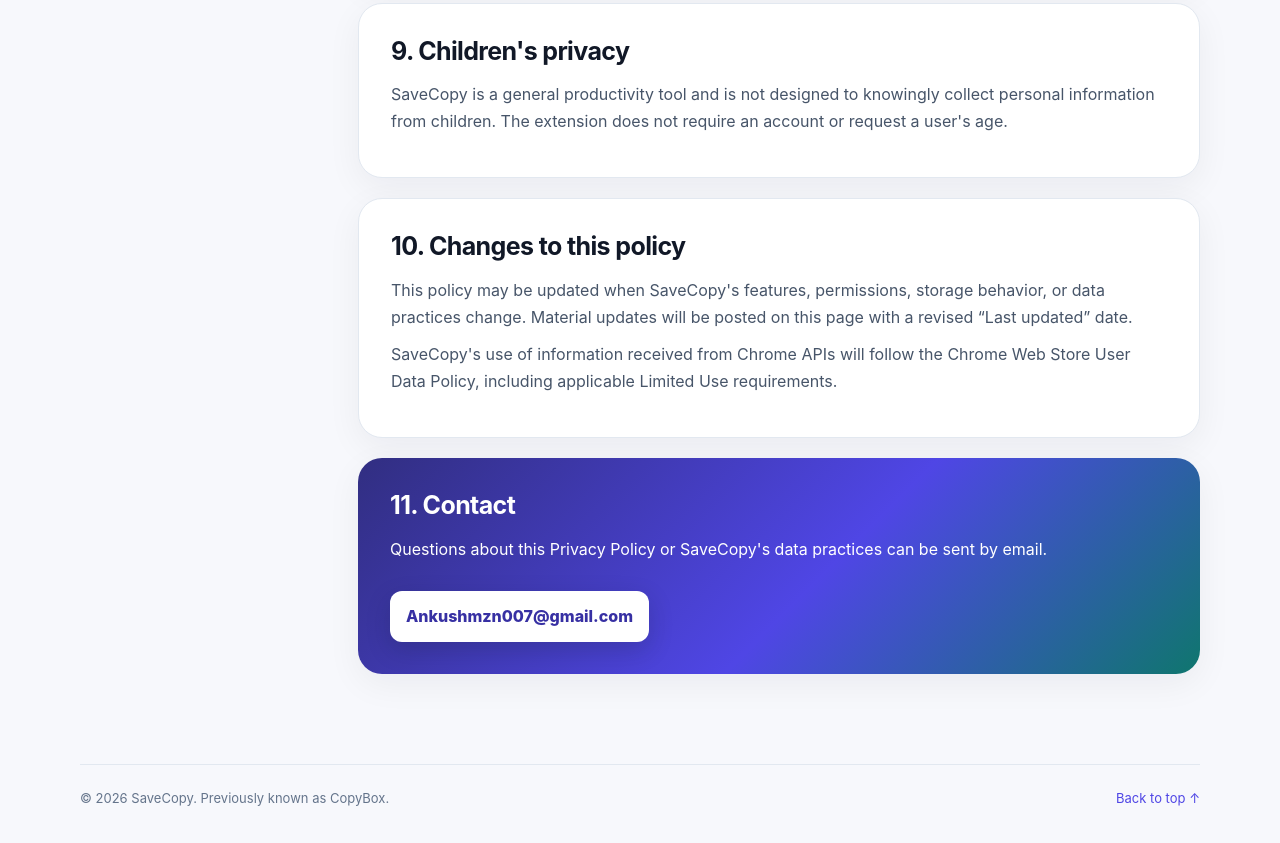
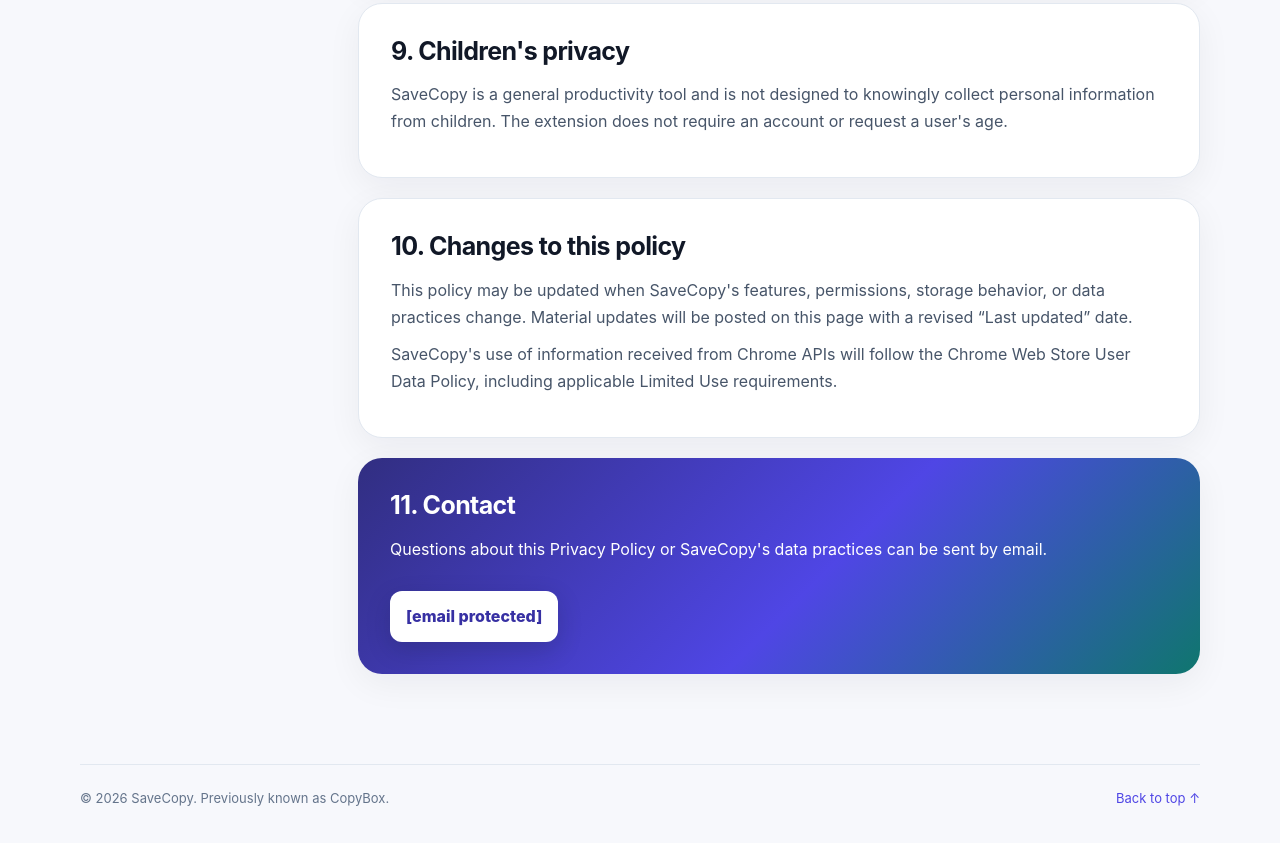
Before and after one commit to AnkuhSaini007/copybox-privacy, a plain HTML site: page index.html in a window 1280 px wide. Shown: the part 4660-5503 px from the top of the page. Drawn offline with Linux system fonts and the light colour scheme.

Commit message:
Update index.html

```diff
--- a/index.html
+++ b/index.html
@@ -421,7 +421,7 @@
           <small>Clipboard Manager &amp; MultiCopy</small>
         </span>
       </a>
-      <a class="top-link" href="/cdn-cgi/l/email-protection#75341b1e00061d180f1b454542351218141c195b161a18">Contact support</a>
+      <a class="top-link" href="/cdn-cgi/l/email-protection#b6f7d8ddc3c5dedbccd8868681f6d1dbd7dfda98d5d9db">Contact support</a>
     </div>
   </header>
 
@@ -576,9 +576,7 @@
           <h2>11. Contact</h2>
           <p>Questions about this Privacy Policy or SaveCopy's data practices can be sent by email.</p>
         </div>
-        <a href="mailto:Ankushmzn007@gmail.com" class="contact-email">
-  Ankushmzn007@gmail.com
-</a>
+        <a href="/cdn-cgi/l/email-protection#7a3b14110f09121700144a4a4d3a1d171b131654191517"><span class="__cf_email__" data-cfemail="14557a7f61677c796e7a242423547379757d783a777b79">[email&#160;protected]</span></a>
       </section>
     </main>
   </div>
```
